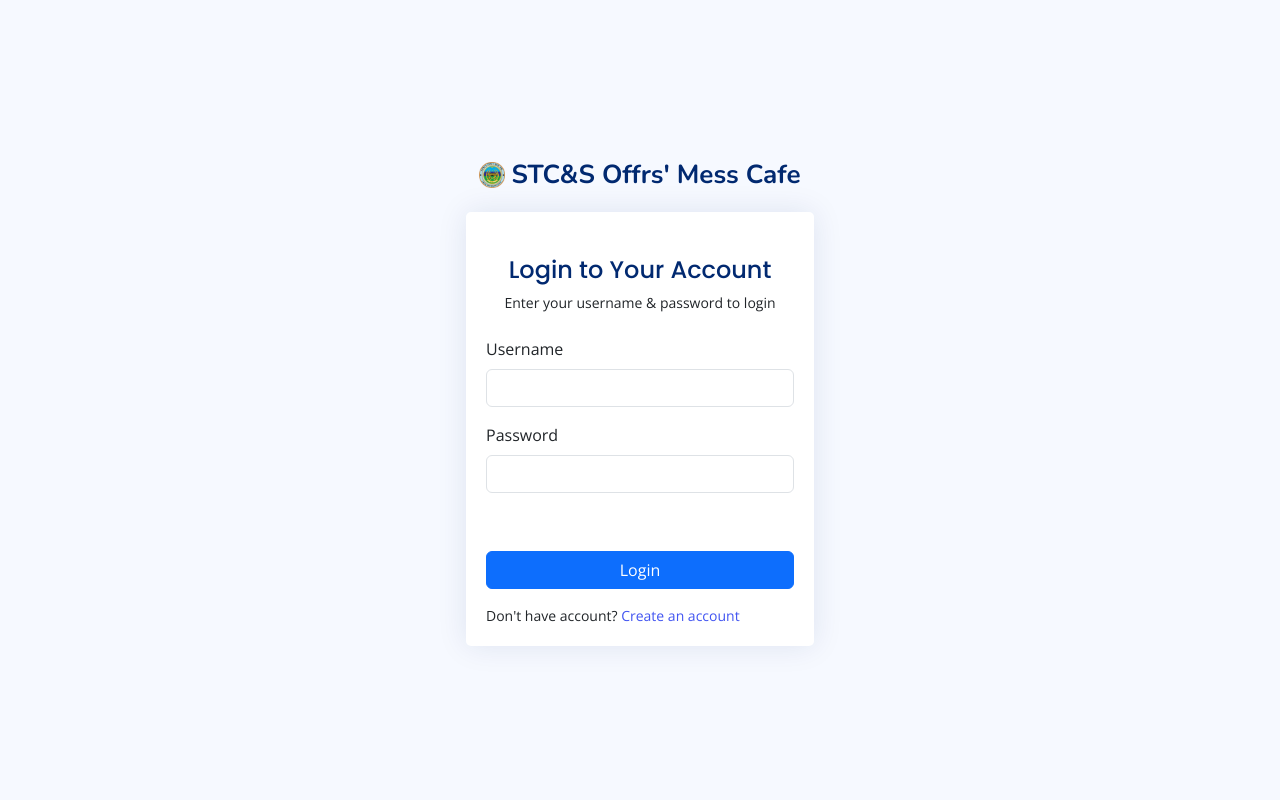
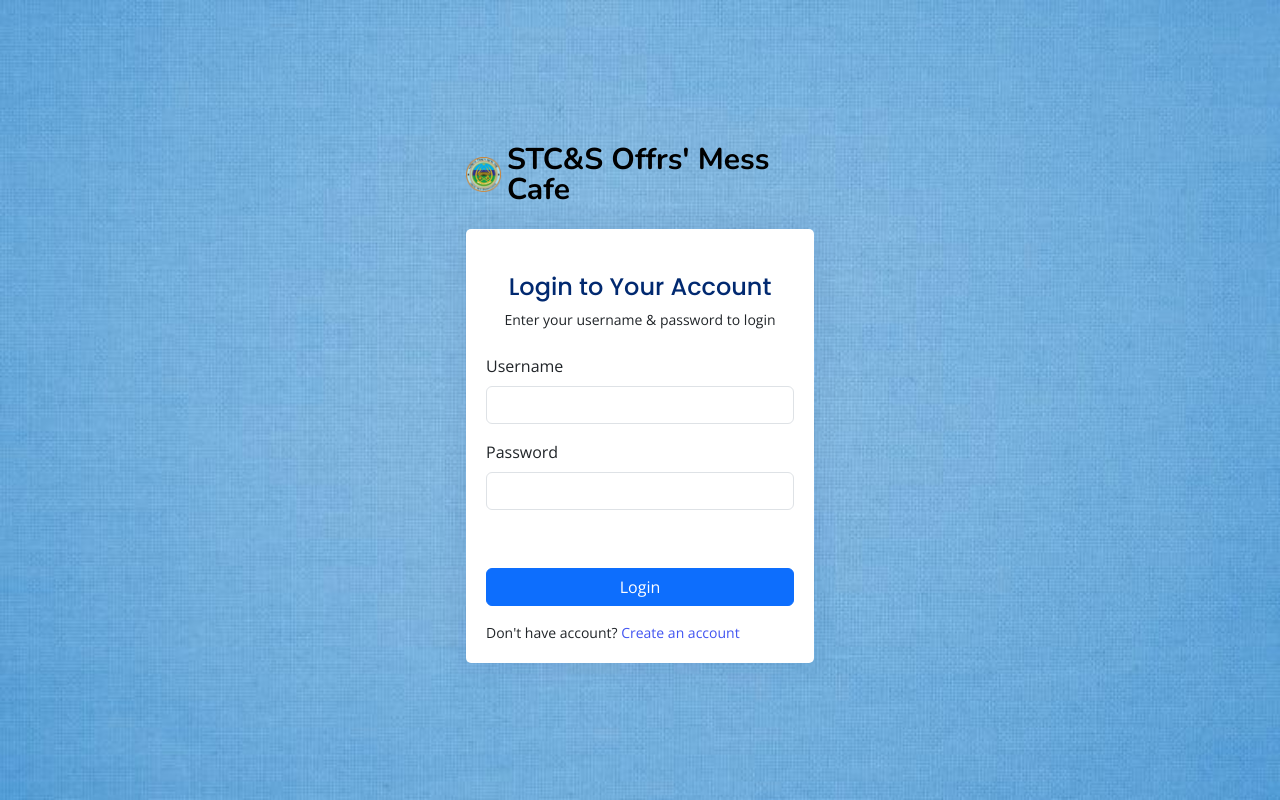
Before and after one commit to Mahdi3M/Canteen_Management, a Django app: page / in a window 1280 px wide. Run offline with Django 4.2, Linux system fonts and the light colour scheme; some libraries are stand-ins or nearby versions.

Commit message:
Texture added

```diff
--- a/Canteen_Management/static/assets/css/style.css
+++ b/Canteen_Management/static/assets/css/style.css
@@ -365,14 +365,14 @@ h6 {
 }
 
 .logo img {
-  max-height: 26px;
+  max-height: 35px;
   margin-right: 6px;
 }
 
 .logo span {
-  font-size: 26px;
-  font-weight: 700;
-  color: #012970;
+  font-size: 30px;
+  font-weight: 1000;
+  color: #000;
   font-family: "Nunito", sans-serif;
 }
 
--- a/Canteen_Management/templates/base2.html
+++ b/Canteen_Management/templates/base2.html
@@ -36,6 +36,17 @@
       console.log('Local storage cleared');
     }
   </script>
+
+  <style>
+    body {
+      font-family: "Open Sans", sans-serif;
+      background: url('../static/assets/img/bg.jpg');
+      background-size: cover;
+      background-repeat: no-repeat;
+      background-attachment: fixed;
+      color: #444444;
+    }
+  </style>
 
   <!-- =======================================================
   ** Created by: Md. Mahdi Mohtasim: https://github.com/Mahdi3M/Canteen_Management
```
Also changed, not shown: Canteen_Management/db.sqlite3, Canteen_Management/static/assets/img/bg.jpg (added).
